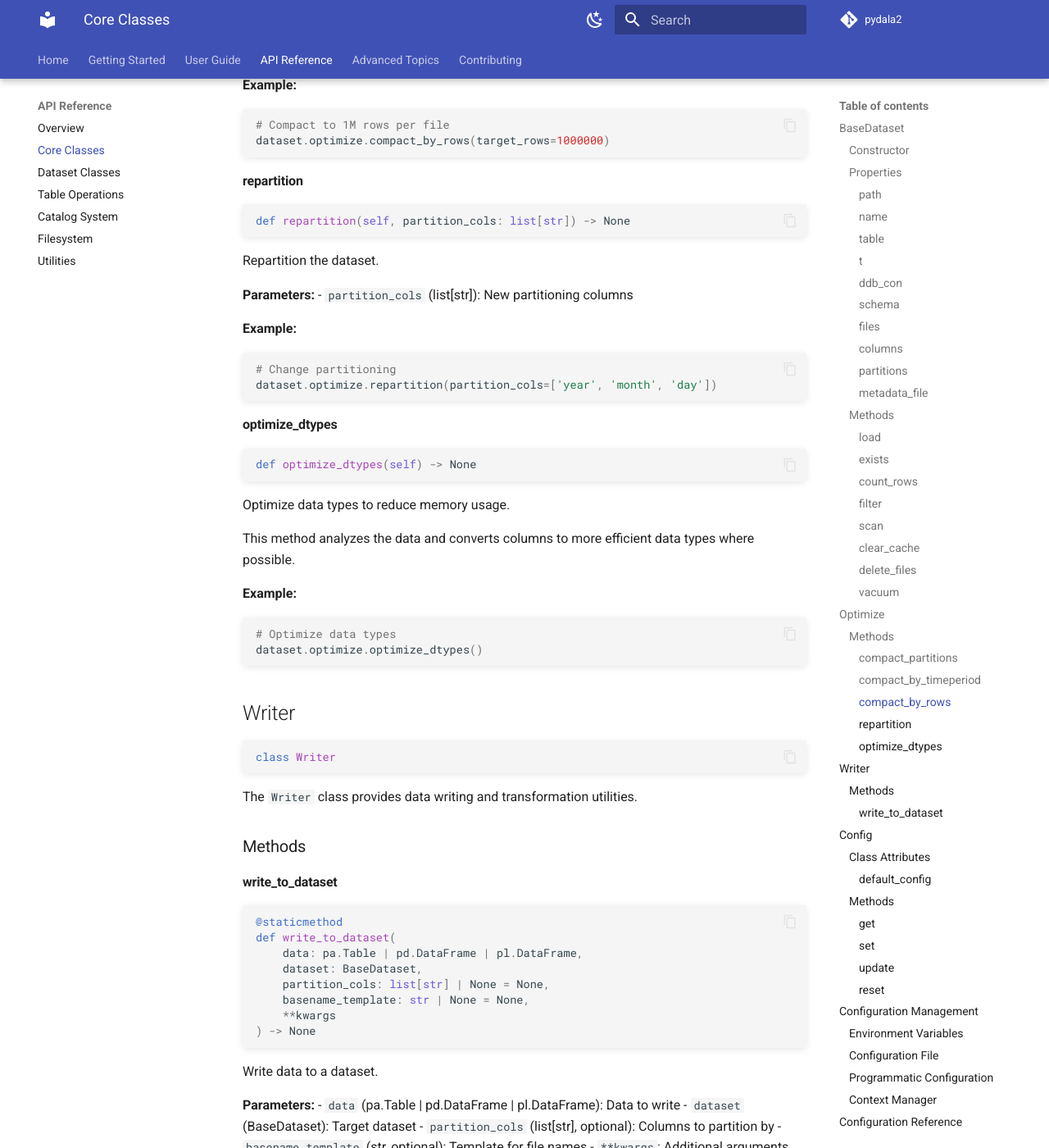
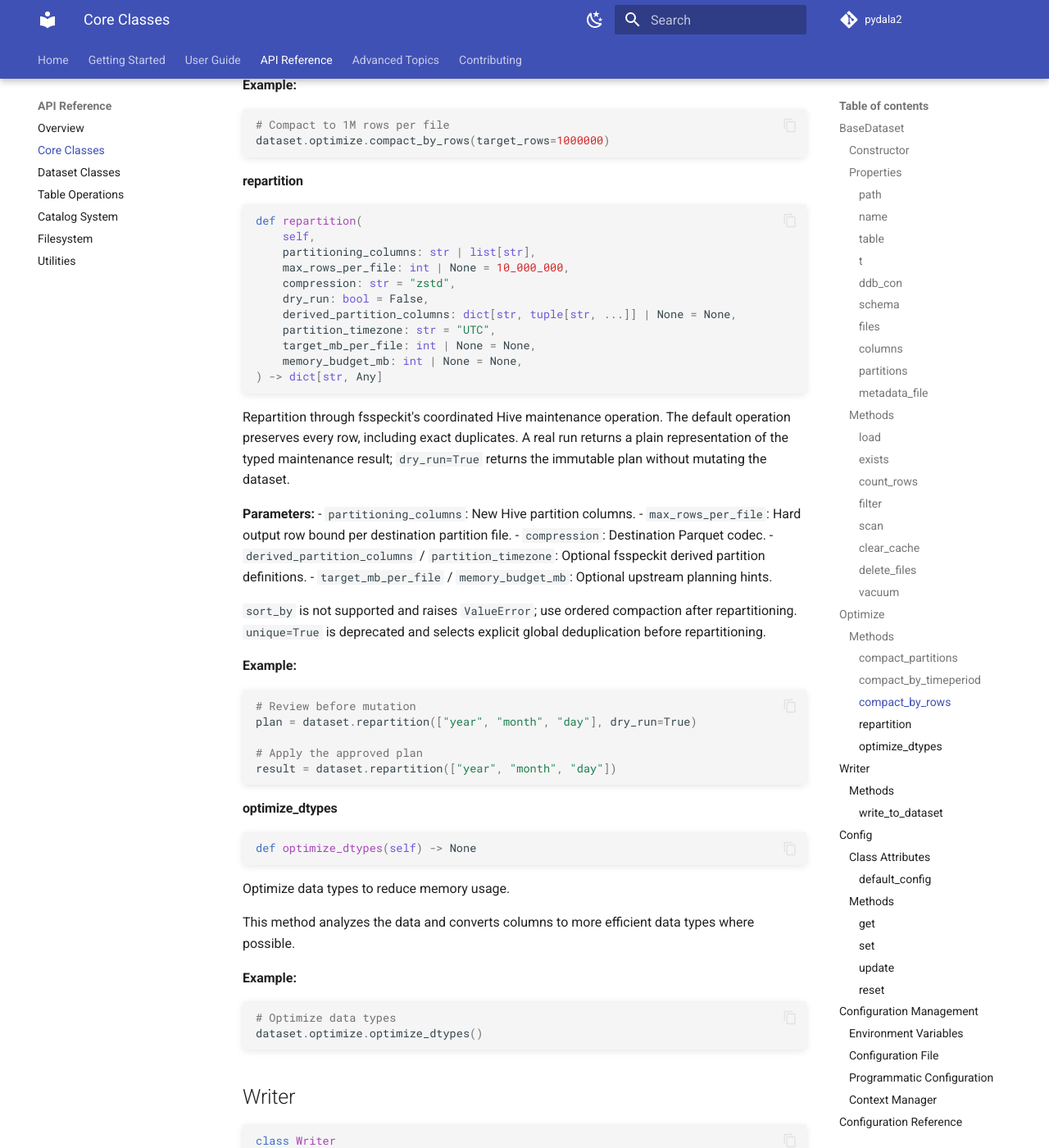
Before and after one commit to legout/pydala2, an MkDocs documentation site: the page built from docs/api/core.md, in a window 1280 px wide and 1400 px high, scrolled down 7350 px. Shown: the whole window at 82% size. Built offline with MkDocs 1.6.1 and Material for MkDocs 9.7.7, drawn with Linux system fonts in a browser that asks for light colours; comment, search, counter and statistics services are not loaded; the version menu is left out.

Commit message:
feat(dataset): delegate repartition to fsspeckit

````diff
--- a/docs/api/core.md
+++ b/docs/api/core.md
@@ -363,17 +363,42 @@ dataset.optimize.compact_by_rows(target_rows=1000000)
 
 #### repartition
 ```python
-def repartition(self, partition_cols: list[str]) -> None
+def repartition(
+    self,
+    partitioning_columns: str | list[str],
+    max_rows_per_file: int | None = 10_000_000,
+    compression: str = "zstd",
+    dry_run: bool = False,
+    derived_partition_columns: dict[str, tuple[str, ...]] | None = None,
+    partition_timezone: str = "UTC",
+    target_mb_per_file: int | None = None,
+    memory_budget_mb: int | None = None,
+) -> dict[str, Any]
 ```
-Repartition the dataset.
+Repartition through fsspeckit's coordinated Hive maintenance operation. The
+default operation preserves every row, including exact duplicates. A real run
+returns a plain representation of the typed maintenance result; `dry_run=True`
+returns the immutable plan without mutating the dataset.
 
 **Parameters:**
-- `partition_cols` (list[str]): New partitioning columns
+- `partitioning_columns`: New Hive partition columns.
+- `max_rows_per_file`: Hard output row bound per destination partition file.
+- `compression`: Destination Parquet codec.
+- `derived_partition_columns` / `partition_timezone`: Optional fsspeckit
+  derived partition definitions.
+- `target_mb_per_file` / `memory_budget_mb`: Optional upstream planning hints.
+
+`sort_by` is not supported and raises `ValueError`; use ordered compaction
+after repartitioning. `unique=True` is deprecated and selects explicit global
+deduplication before repartitioning.
 
 **Example:**
 ```python
-# Change partitioning
-dataset.optimize.repartition(partition_cols=['year', 'month', 'day'])
+# Review before mutation
+plan = dataset.repartition(["year", "month", "day"], dry_run=True)
+
+# Apply the approved plan
+result = dataset.repartition(["year", "month", "day"])
 ```
 
 #### optimize_dtypes
````
Also changed, not shown: docs/advanced/troubleshooting.md (+1 -1 lines), docs/api/datasets.md (+21 -11 lines), docs/user-guide/performance.md (+20 -4 lines), 2 other files.
